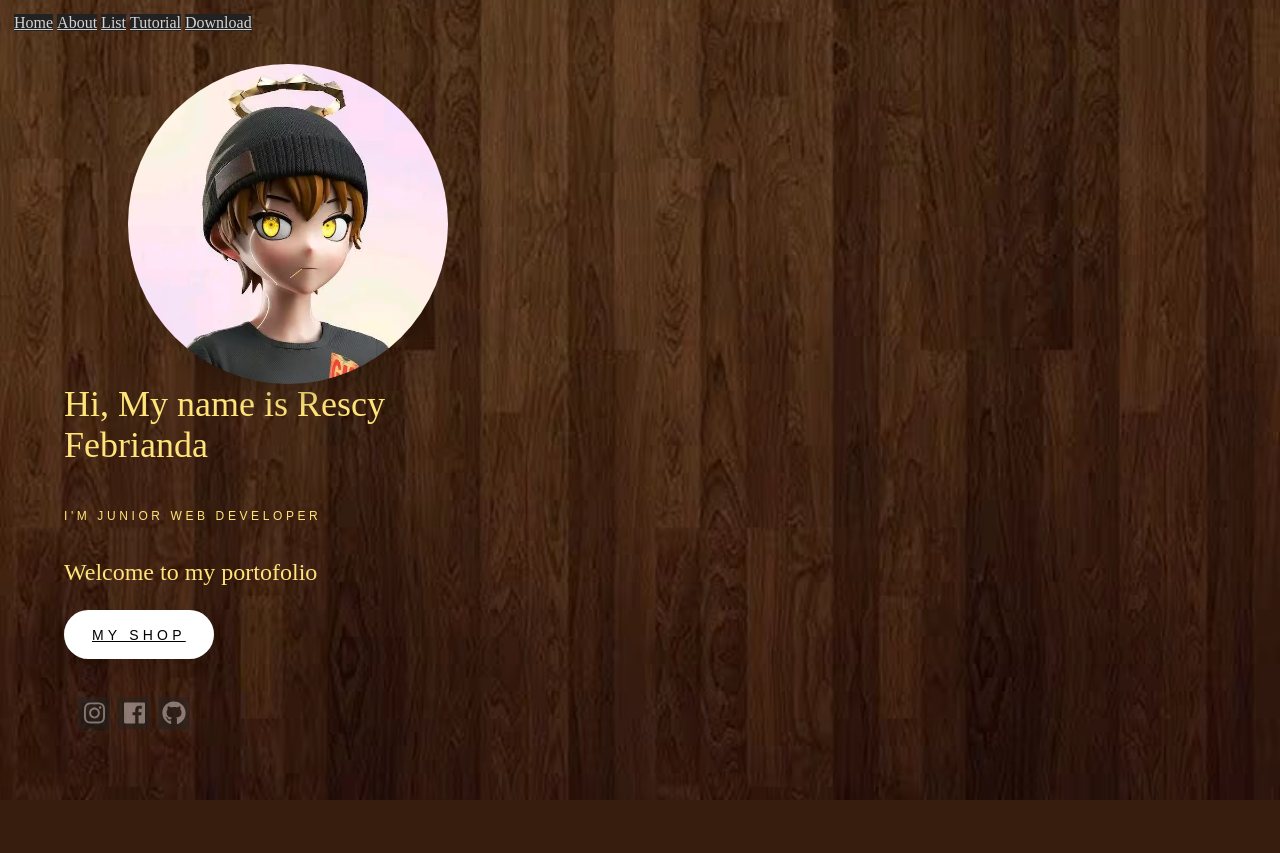
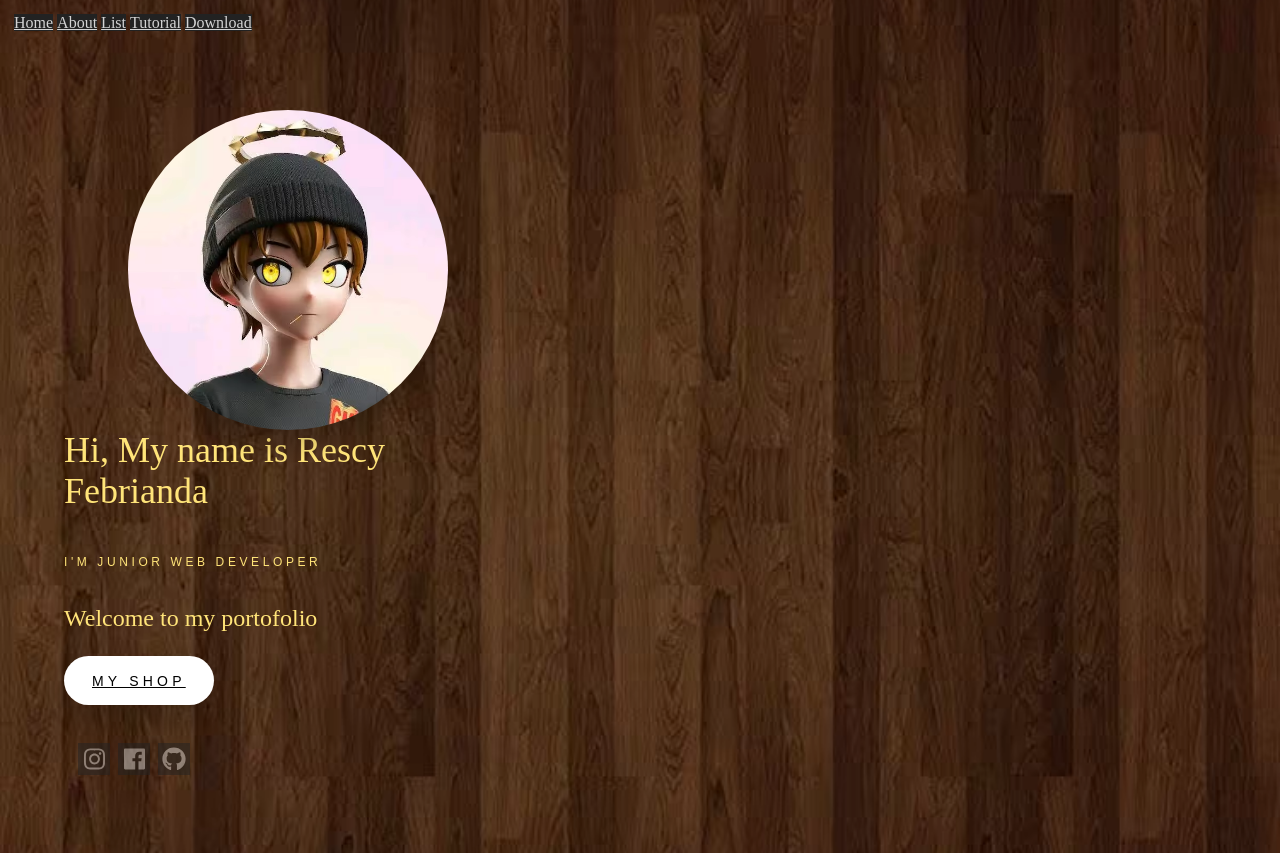
Before and after one commit to Rescy/res1337, a PHP site: page / in a window 1280 px wide. Before the commit the page ends 800 px from the top, so only its background shows below. Run offline with PHP 8.4, Linux system fonts and the light colour scheme; some libraries are stand-ins or nearby versions.

Commit message:
Update main.css

```diff
--- a/css/main.css
+++ b/css/main.css
@@ -2,18 +2,19 @@ body{
   background-image: url("../images/images.avif");
   background-position: center;
   background-size: cover;
-  position: fixed;
     }
 
 <style type="text/css">
-a{text-decoration: none; font-size: 20px;font-family: sans-serif;padding: 14px 10px}
+a{
+text-decoration: none; font-size: 20px;font-family: sans-serif;padding: 14px 10px
+ }
 ul{padding: 14px}
-li{list-style: none; display: inline;}
+li{
+list-style: none; display: inline;
+  }
 li a{background: #222; color:#d4d4d4;}
 li a:hover{background: #4da4ff; color:#fff;}
-.navi{background: cover;
-  position: fixed;
-}
+.navi{background-size: cover;}
 </style>
 
 .content {
```
